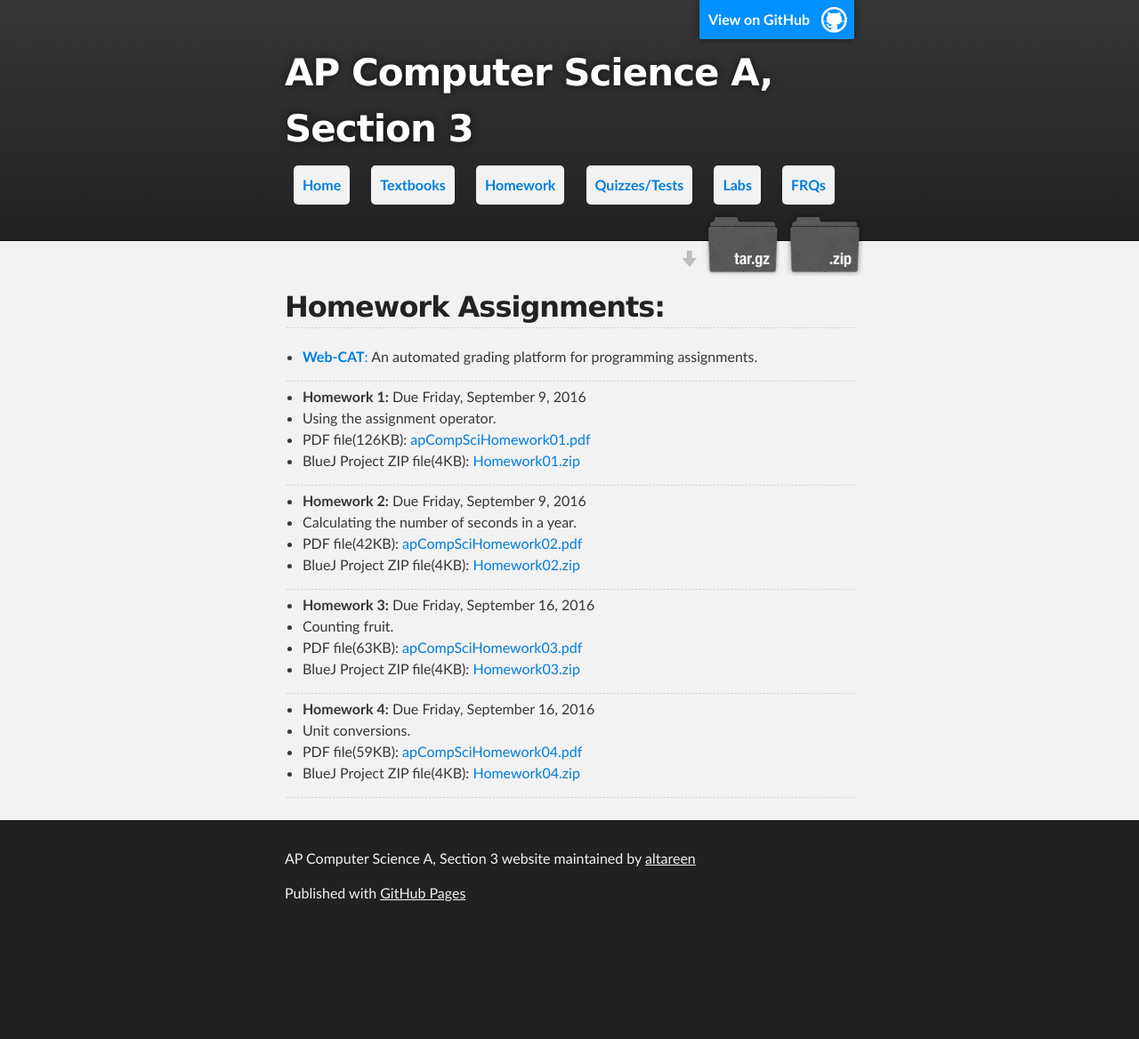
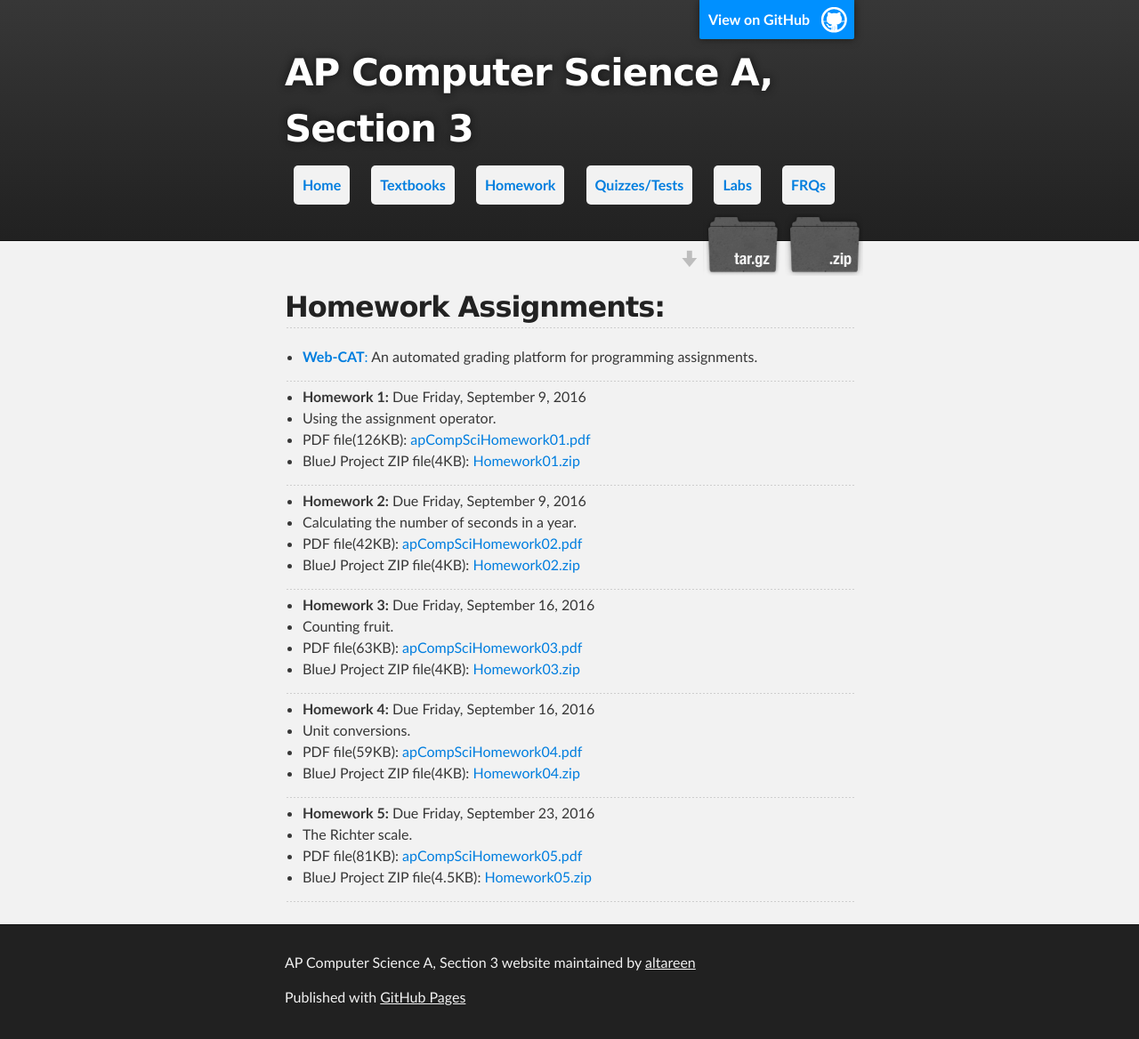
Before and after one commit to ynot1609/apcompsci3, a Jekyll site: the page built from homework/index.md, in a window 1280 px wide. Shown: the whole page at 89% size. Built offline with Jekyll 4.4.1, drawn with Linux system fonts in a browser that asks for light colours; before the commit the page ends 1051 px from its top, so only the background shows below that.

Commit message:
Added hw5

```diff
--- a/homework/index.md
+++ b/homework/index.md
@@ -35,3 +35,10 @@ title: Homework Assignments
 + BlueJ Project ZIP file(4KB): [Homework04.zip](/apcompsci3/assets/Homework04.zip)
 
 ---
+
++ **Homework 5:** Due Friday, September 23, 2016
++ The Richter scale.
++ PDF file(81KB): [apCompSciHomework05.pdf](/apcompsci3/assets/apCompSciHomework05.pdf)
++ BlueJ Project ZIP file(4.5KB): [Homework05.zip](/apcompsci3/assets/Homework05.zip)
+
+---
```
Also changed, not shown: 2 other files.
